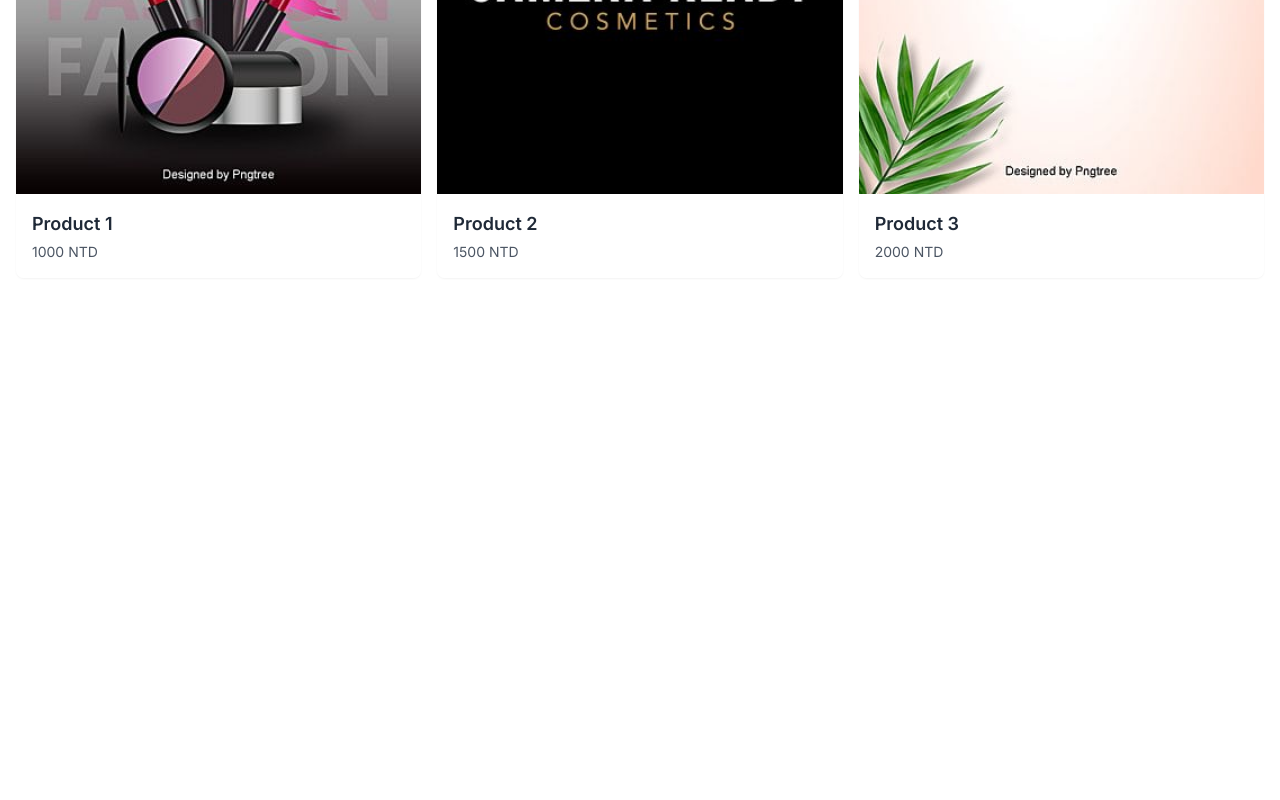
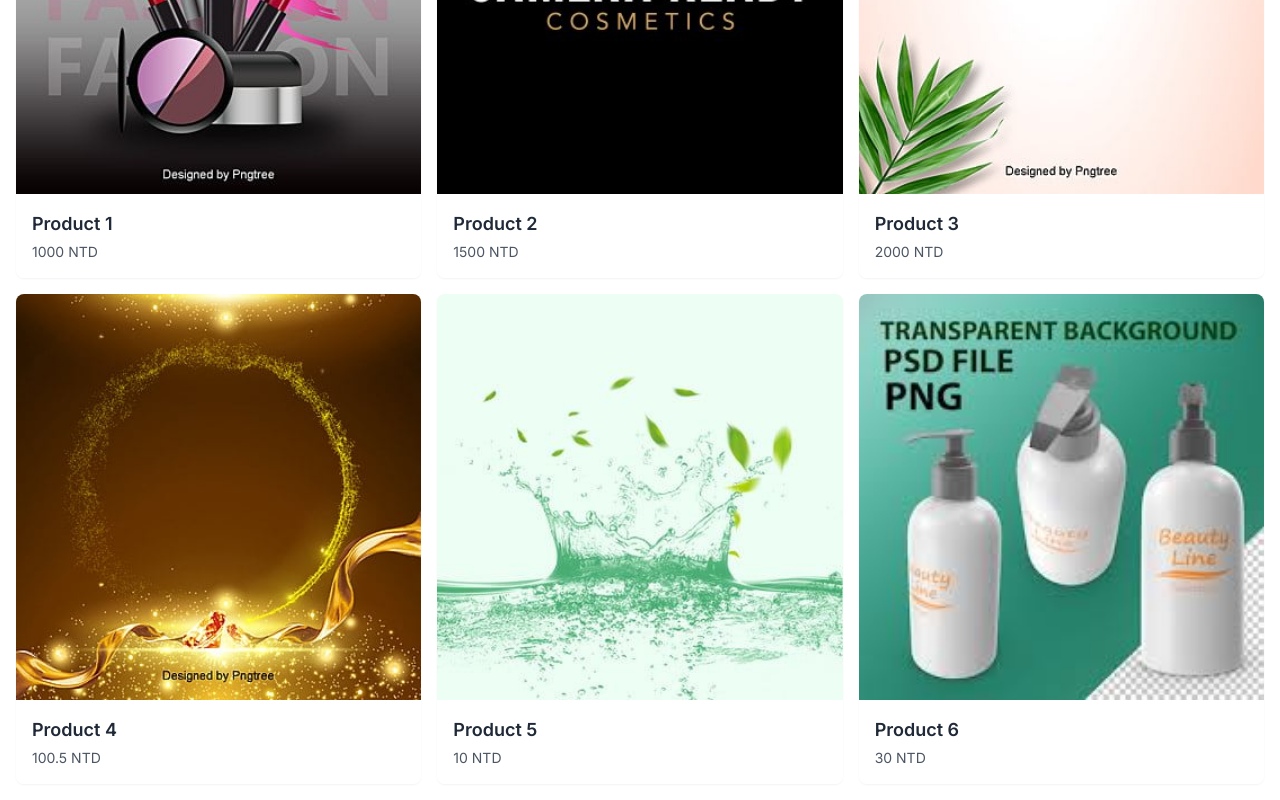
Before and after one commit to sudaidai/e-shopping-cart-frontend, a Next.js app: page /product in a window 1280 px wide. Shown: the part 275-1075 px from the top of the page. Before the commit the page ends 800 px from the top, so only its background shows below. Built offline with nearby package versions, Linux system fonts and the light colour scheme.

Commit message:
Update page.tsx

```diff
--- a/src/app/(product)/product/page.tsx
+++ b/src/app/(product)/product/page.tsx
@@ -17,6 +17,21 @@ const products = [
     name: 'Product 3',
     price: 2000
   },
+  {
+    id: '4',
+    name: 'Product 4',
+    price: 100.5
+  },
+  {
+    id: '5',
+    name: 'Product 5',
+    price: 10
+  },
+  {
+    id: '6',
+    name: 'Product 6',
+    price: 30
+  }
 ];
 
 const Product: React.FC = () => {
```
